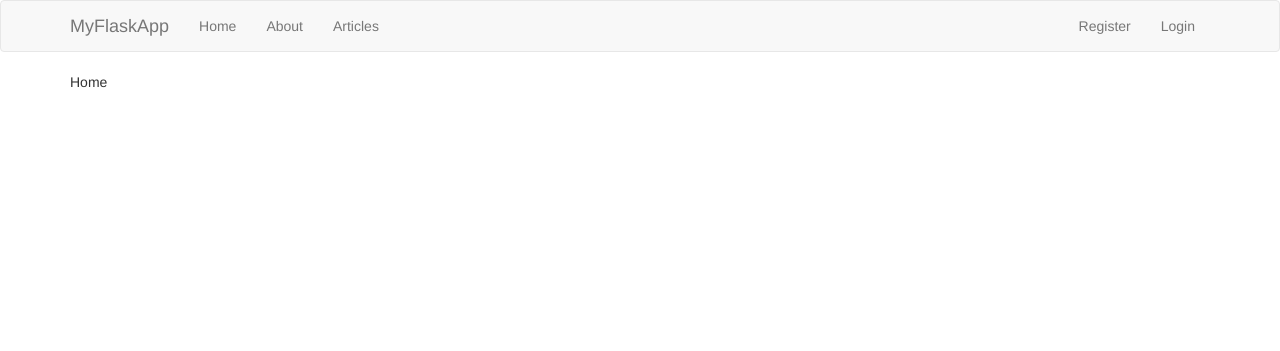
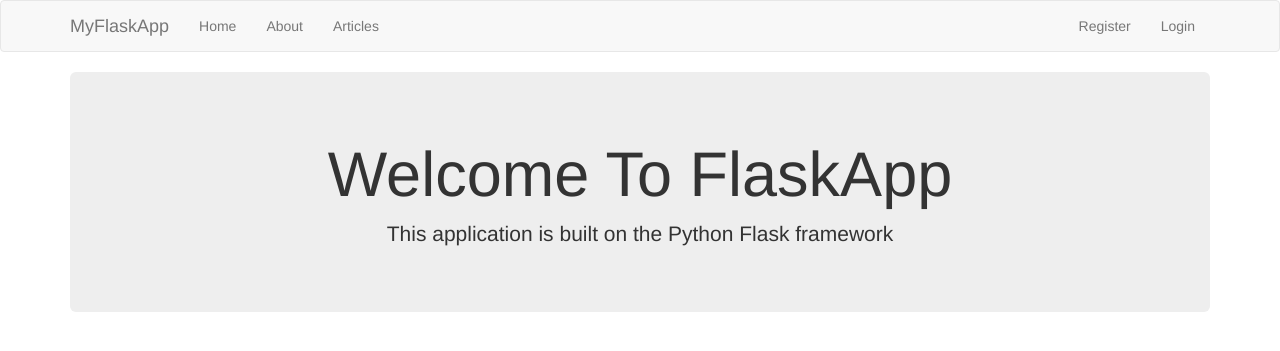
Before and after one commit to daviirose/py, a Flask app: page / in a window 1280 px wide. Shown: the top 351 px of the page. Run offline with Flask 2, Linux system fonts and the light colour scheme; some libraries are stand-ins or nearby versions.

Commit message:
Added an about route and welcomed my users to my home

```diff
--- a/app.py
+++ b/app.py
@@ -7,6 +7,9 @@ app = Flask(__name__) # Placeholder for app.py
 def index(): # Defines the function index
     return render_template('home.html') # Anything you put home.html will appear
 
+@app.route('/about')
+def about():
+    return render_template('about.html')
 
 if __name__ == '__main__': # The script will be executed
     app.run(debug=True) # Runs the app / Debug mode means wont have to rerun to server to see changes
--- /dev/null
+++ b/templates/about.html
@@ -0,0 +1,6 @@
+{% extends 'layout.html' %}
+
+{% block body %}
+<h1>About Us</h1>
+<p> When in doubt planning can be very crucial in the work place but also on a daily basis whether you are shopping, or simply want a reminded.</p>
+{% endblock %}
--- a/templates/home.html
+++ b/templates/home.html
@@ -1,5 +1,8 @@
 {% extends 'layout.html' %}
 
 {% block body %}
-Home
-{% endblock %}
+<div class="jumbotron text-center">
+    <h1>Welcome To FlaskApp</h1>
+    <p class="lead">This application is built on the Python Flask framework</p>
+</div>
+    {% endblock %}
--- a/templates/layout.html
+++ b/templates/layout.html
@@ -2,11 +2,10 @@
 <html lang="en">
 <head>
     <meta charset="UTF-8">
-    <title>MyPlanner</title>
+    <title>MyFlaskApp</title>
     <link rel="stylesheet" href="https://maxcdn.bootstrapcdn.com/bootstrap/3.3.7/css/bootstrap.min.css">
 </head>
 <body>
-
 
     {% include 'includes/_navbar.html' %}
 
```
